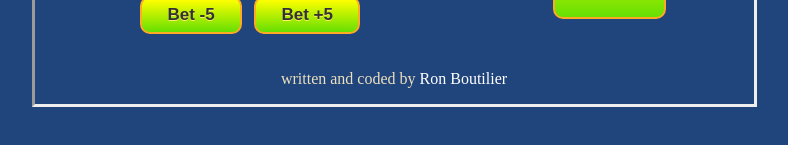
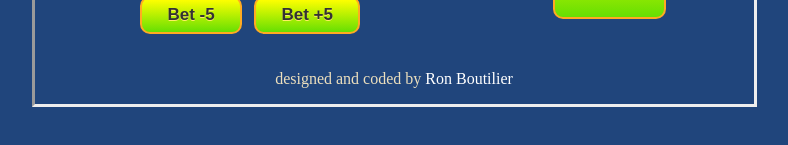
Before and after one commit to ronbout/video-poker-react, a React (Vite) app: page / in a window 1280 px wide. Shown: the part 597-742 px from the top of the page, without its empty margins (246-1034 px from the left). Built offline with nearby package versions, Linux system fonts and the light colour scheme; the HTML template or start-up script is replaced by a standard one.

Commit message:
Remove link to ronboutilier.com in footer as that is no longer mine.  Ironically, it looks like a guy who codes fitness software and lifts!

```diff
--- a/src/components/Footer.jsx
+++ b/src/components/Footer.jsx
@@ -2,8 +2,8 @@ const Footer = () => {
 	return (
 		<footer>
 			<p id="footer-sig">
-				written and coded by&nbsp;
-				<a href="http://ronboutilier.com" target="_blank">
+				designed and coded by&nbsp;
+				<a href="#" target="_blank">
 					Ron Boutilier
 				</a>
 			</p>
```
